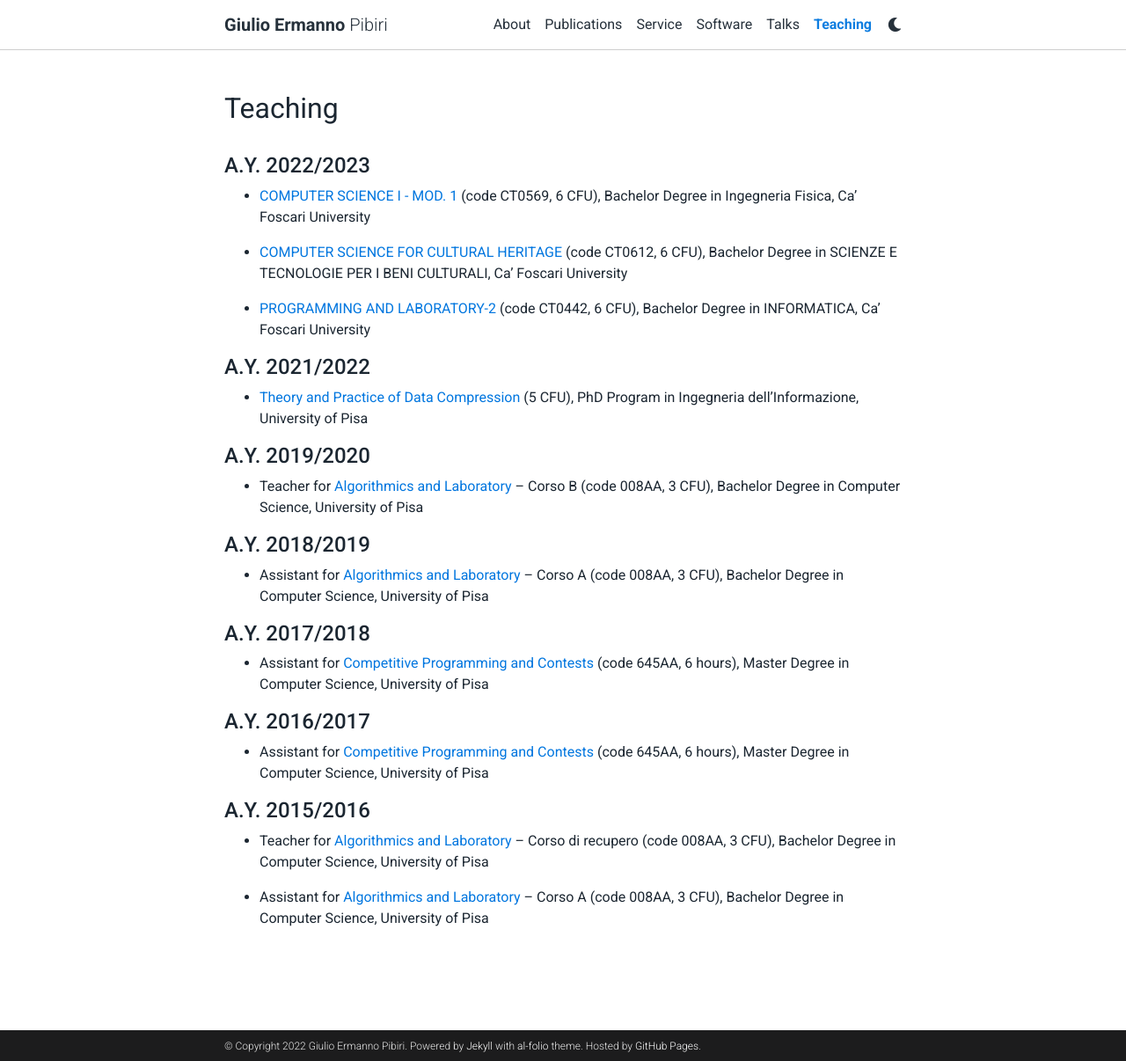
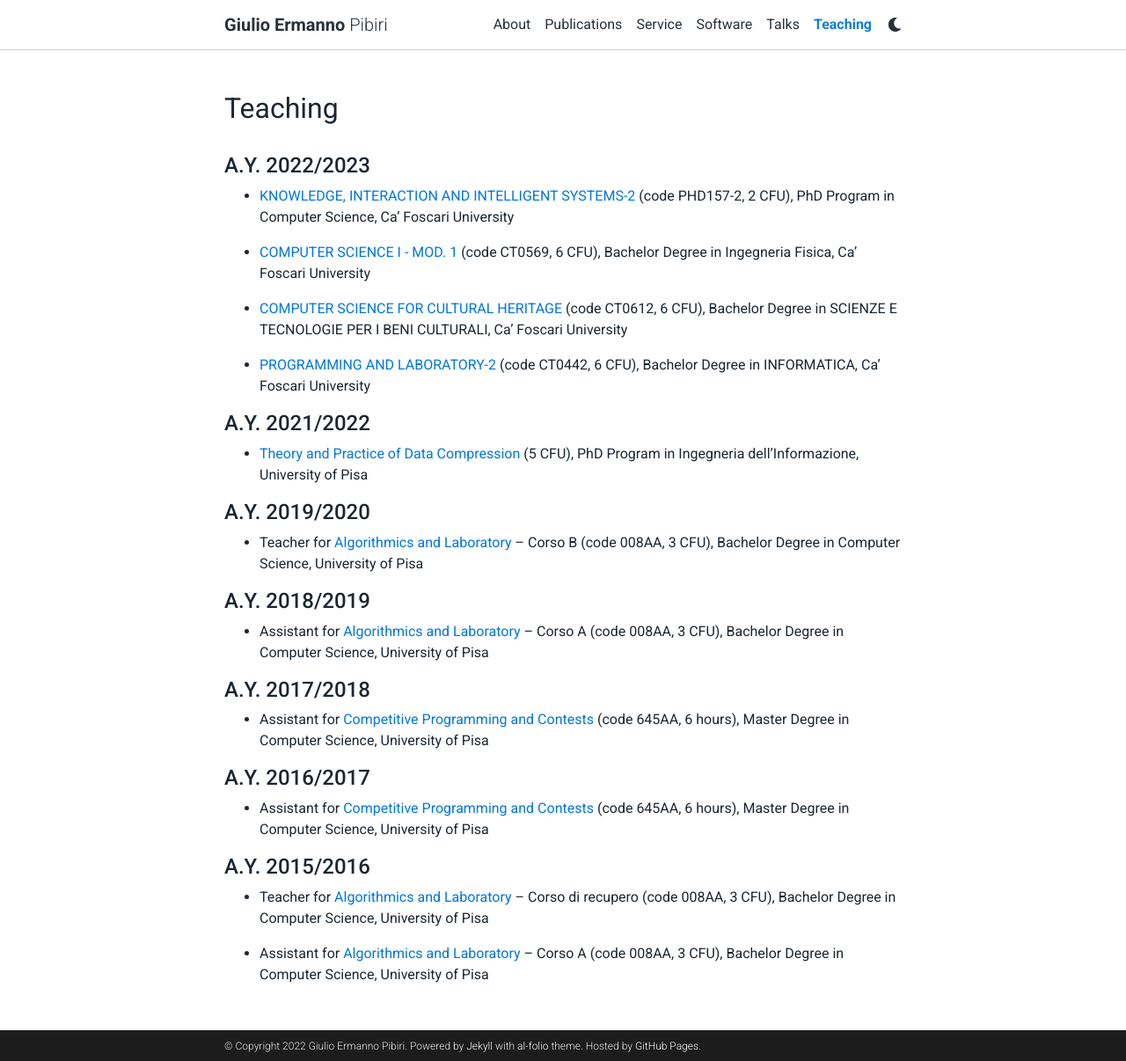
Before and after one commit to jermp/jermp.github.io, a Jekyll site: the page built from _pages/teaching.md, in a window 1280 px wide and 1206 px high. Shown: the whole window at 88% size. Built offline with Jekyll 4.4.1, drawn with Linux system fonts in a browser that asks for light colours; comment, search, counter and statistics services are not loaded; a style sheet for code colours, icons or effects is not loaded.

Commit message:
added phd course

```diff
--- a/_pages/teaching.md
+++ b/_pages/teaching.md
@@ -7,6 +7,8 @@ nav: true
 ---
 
 #### **A.Y. 2022/2023**
+
+- [KNOWLEDGE, INTERACTION AND INTELLIGENT SYSTEMS-2](https://www.unive.it/data/course/401910) (code PHD157-2, 2 CFU), PhD Program in Computer Science, Ca' Foscari University
 
 - [COMPUTER SCIENCE I - MOD. 1](https://www.unive.it/data/course/374118) (code CT0569, 6 CFU), Bachelor Degree in Ingegneria Fisica, Ca' Foscari University
 
```
